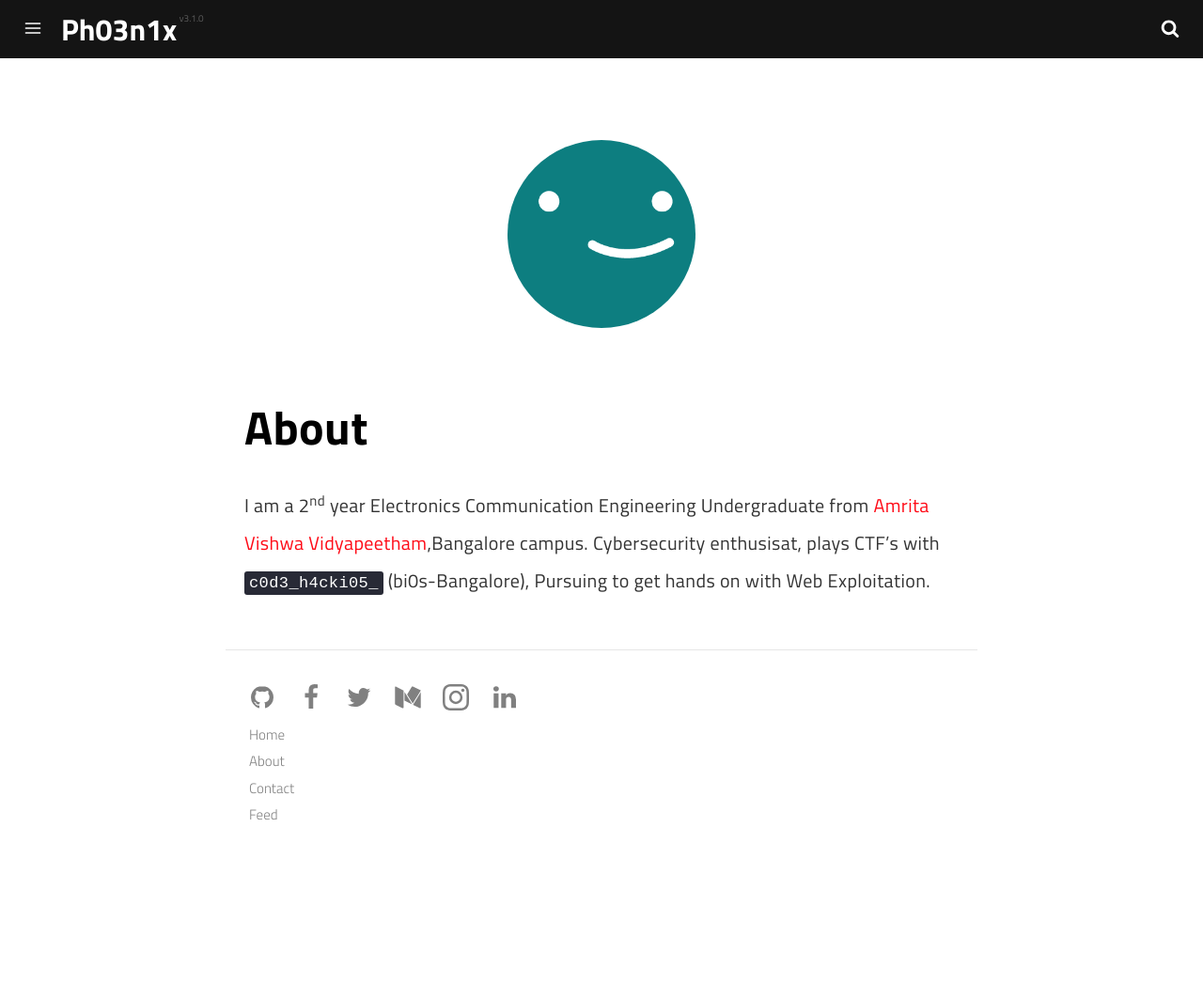
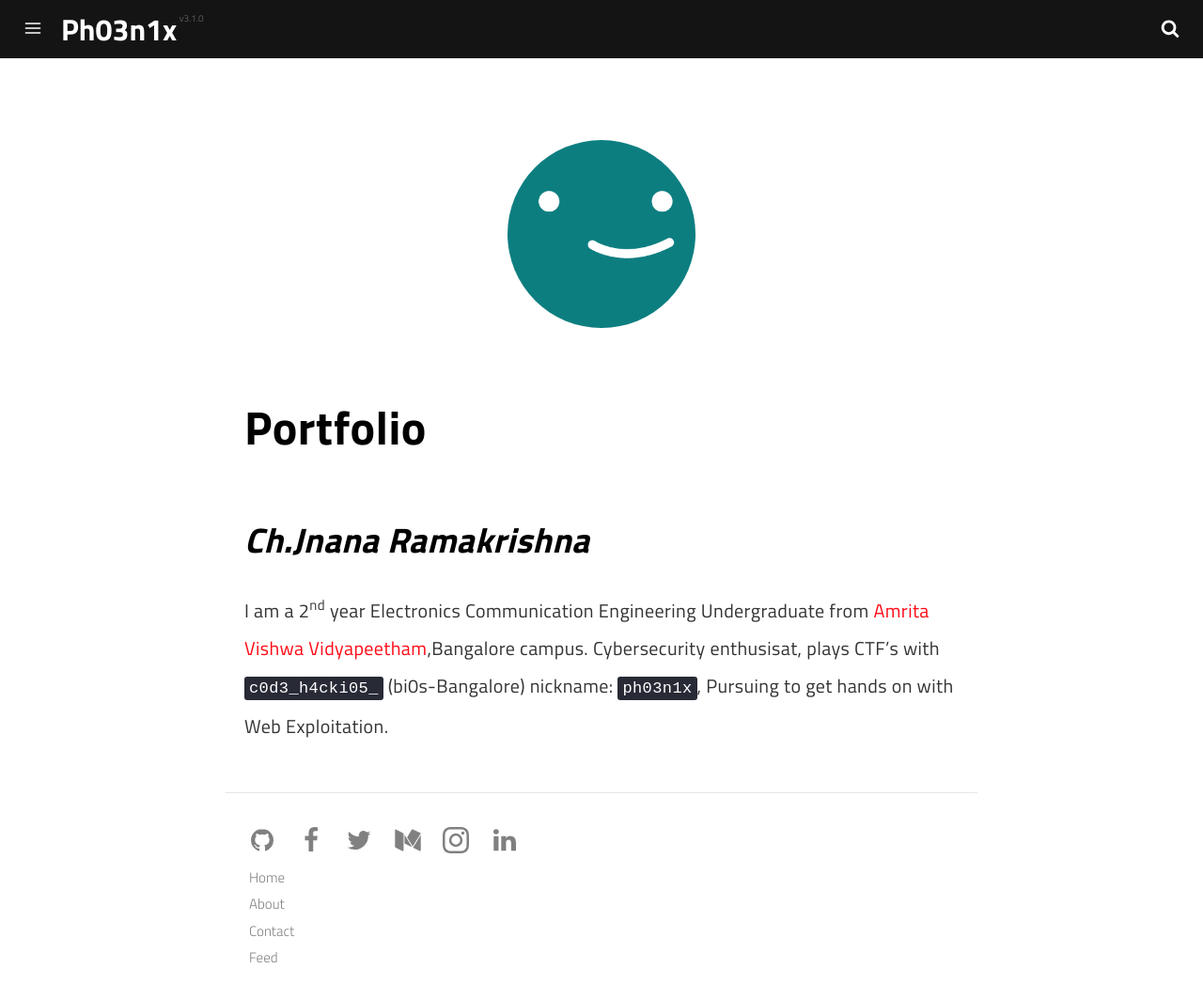
Before and after one commit to ph1nx/ph1nx.github.io, a Jekyll site: the page built from pages/about.md, in a window 1280 px wide and 1063 px high. Shown: the whole window at 94% size. Built offline with Jekyll 4.4.1, drawn with Linux system fonts in a browser that asks for light colours; a script that is not in the unit is left out.

Commit message:
Update about.md

```diff
--- a/pages/about.md
+++ b/pages/about.md
@@ -7,7 +7,8 @@ permalink: /about/
 
 <img class="img-rounded" src="/assets/img/uploads/profile.png" alt="Thiago Rossener" width="200">
 
-# About
+# Portfolio
 
+## *Ch.Jnana Ramakrishna*
 I am a 2<sup>nd</sup> year Electronics Communication Engineering Undergraduate from [Amrita Vishwa Vidyapeetham](https://amrita.edu),Bangalore campus.
-Cybersecurity enthusisat, plays CTF's with [`c0d3_h4cki05_`](https://ctftime.org/team/72702) (bi0s-Bangalore), Pursuing to get hands on with Web Exploitation.
+Cybersecurity enthusisat, plays CTF's with [`c0d3_h4cki05_`](https://ctftime.org/team/72702) (bi0s-Bangalore) nickname: `ph03n1x`, Pursuing to get hands on with Web Exploitation.
```
